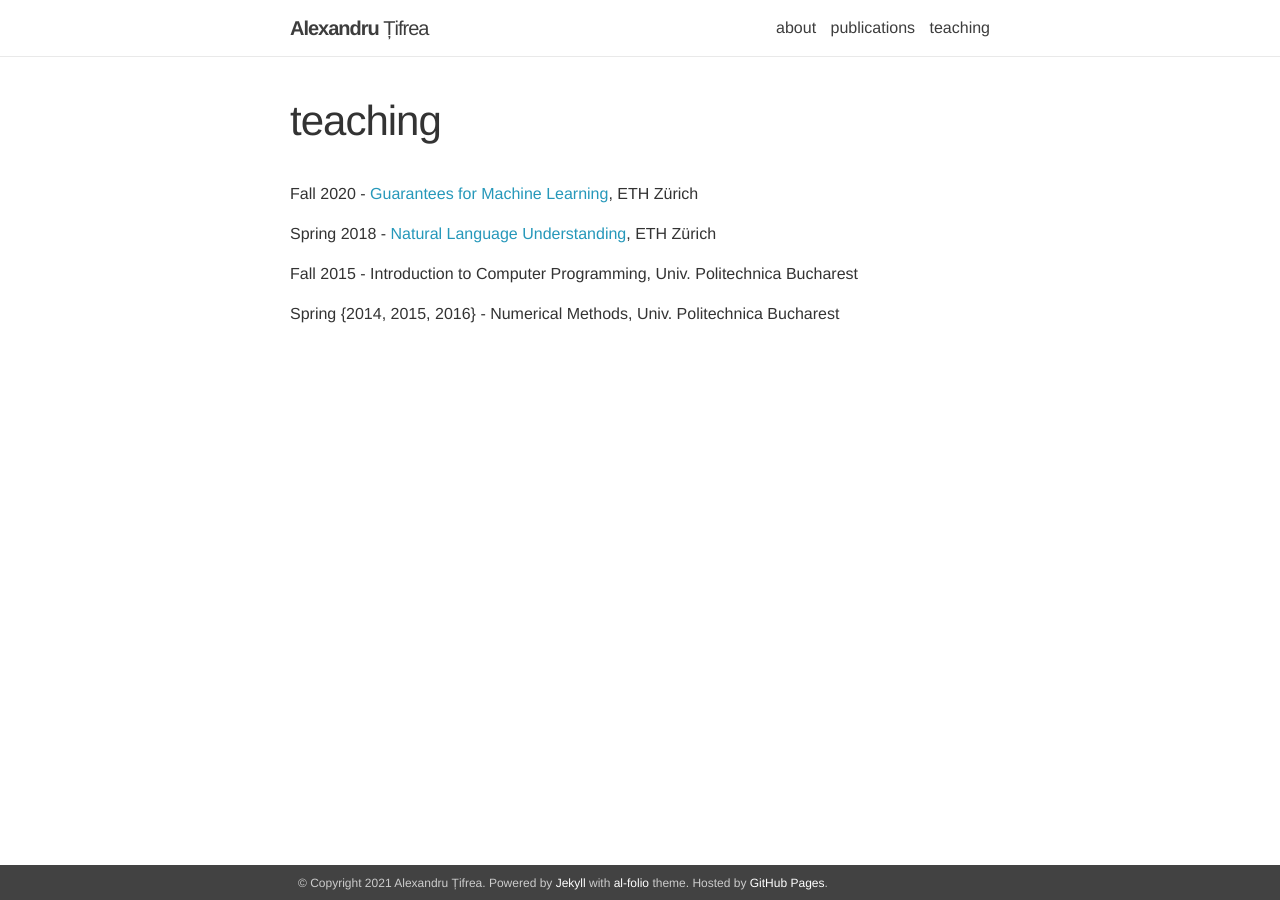
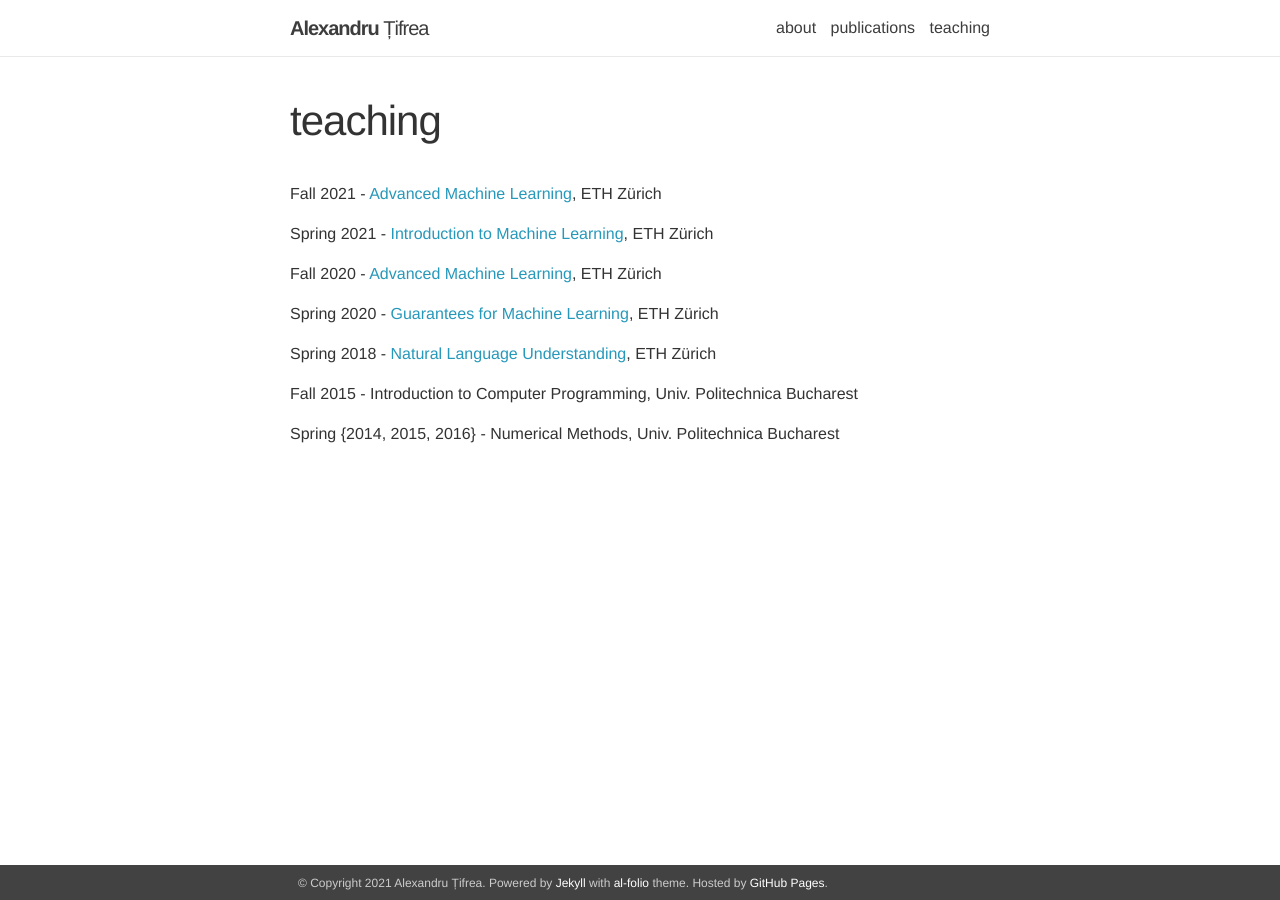
Before and after one commit to alex-tifrea/alex-tifrea.github.io, a Jekyll site: the page built from _pages/teaching.md, in a window 1280 px wide. Built offline with Jekyll 4.4.1, drawn with Linux system fonts in a browser that asks for light colours; nearby versions of some CDN libraries.

```diff
--- a/_pages/teaching.md
+++ b/_pages/teaching.md
@@ -4,7 +4,13 @@
 title: teaching
 ---
 
-Fall 2020 - [Guarantees for Machine Learning](https://sml.inf.ethz.ch/gml20/syllabus.html), ETH Zürich
+Fall 2021 - [Advanced Machine Learning](https://ml2.inf.ethz.ch/courses/aml/), ETH Zürich
+
+Spring 2021 - [Introduction to Machine Learning](https://las.inf.ethz.ch/teaching/introml-s21), ETH Zürich
+
+Fall 2020 - [Advanced Machine Learning](https://ml2.inf.ethz.ch/courses/aml/), ETH Zürich
+
+Spring 2020 - [Guarantees for Machine Learning](https://sml.inf.ethz.ch/gml20/syllabus.html), ETH Zürich
 
 Spring 2018 - [Natural Language Understanding](http://www.da.inf.ethz.ch/teaching/2018/NLU/), ETH Zürich
 
```
Also changed, not shown: _pages/about.md (+2 -2 lines), assets/img/prof_pic.jpg.
